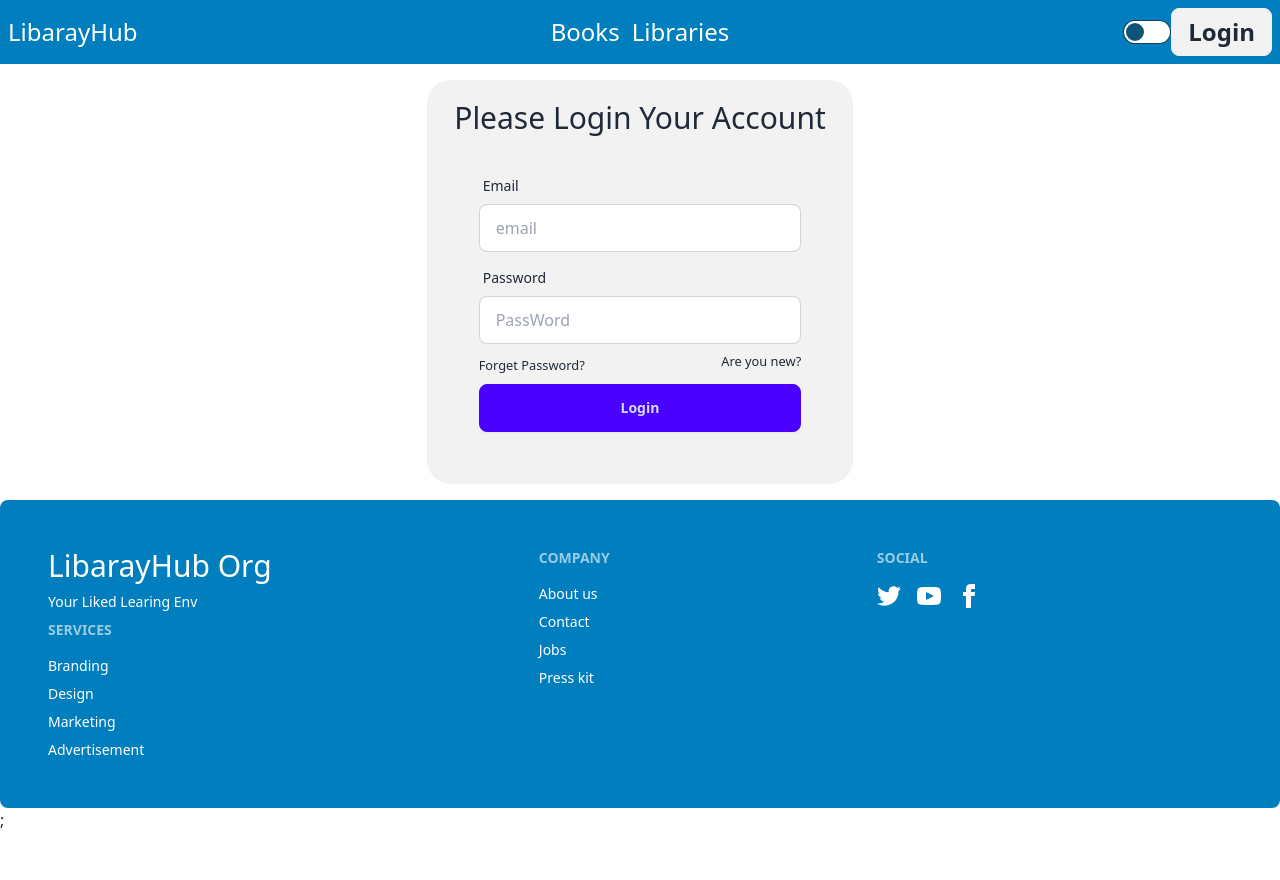
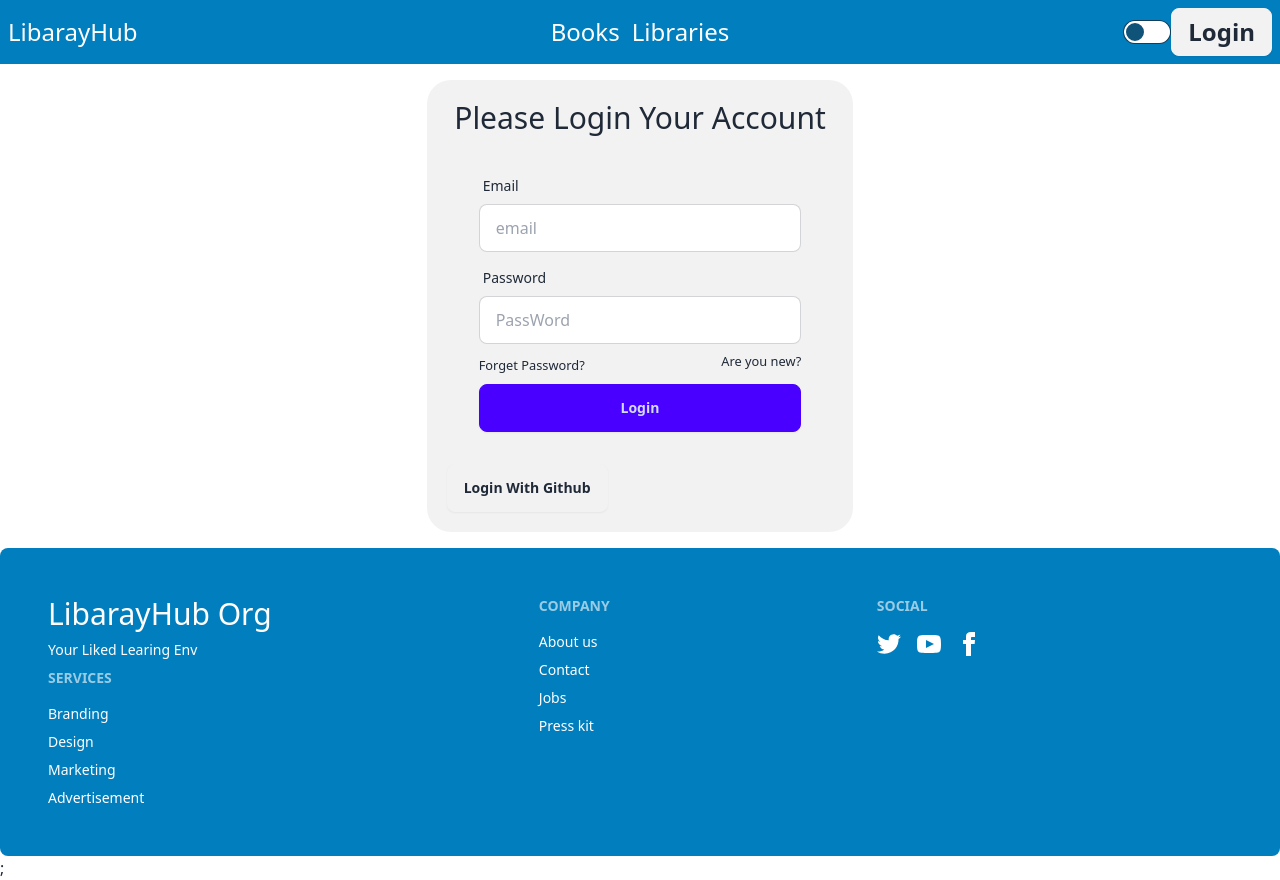
Before and after one commit to raihanuldev/LibraryHub, a Next.js app: page /login in a window 1280 px wide. Before the commit the page ends 832 px from the top, so only its background shows below. Built offline with nearby package versions, Linux system fonts and the light colour scheme.

Commit message:
singIn with github

```diff
--- a/src/pages/api/auth/[...nextauth].js
+++ b/src/pages/api/auth/[...nextauth].js
@@ -1,5 +1,5 @@
 import NextAuth from "next-auth"
-import { GitHubProvider } from "next-auth/providers";
+import GitHubProvider from "next-auth/providers/github";
 
 export const authOptions = {
   // Configure one or more authentication providers
--- a/src/pages/login/index.js
+++ b/src/pages/login/index.js
@@ -1,3 +1,4 @@
+import { signIn } from 'next-auth/react';
 import Link from 'next/link';
 import React from 'react';
 import { useForm } from 'react-hook-form';
@@ -47,6 +48,9 @@ const Login = () => {
                 </div>
 
             </form>
+            <div>
+                <button className='btn ' onClick={()=>{signIn()}}>Login With Github</button>
+            </div>
             {/* <Social></Social> */}
         </div>
     );
```
Lines whose indentation alone changed are shown as unchanged.
